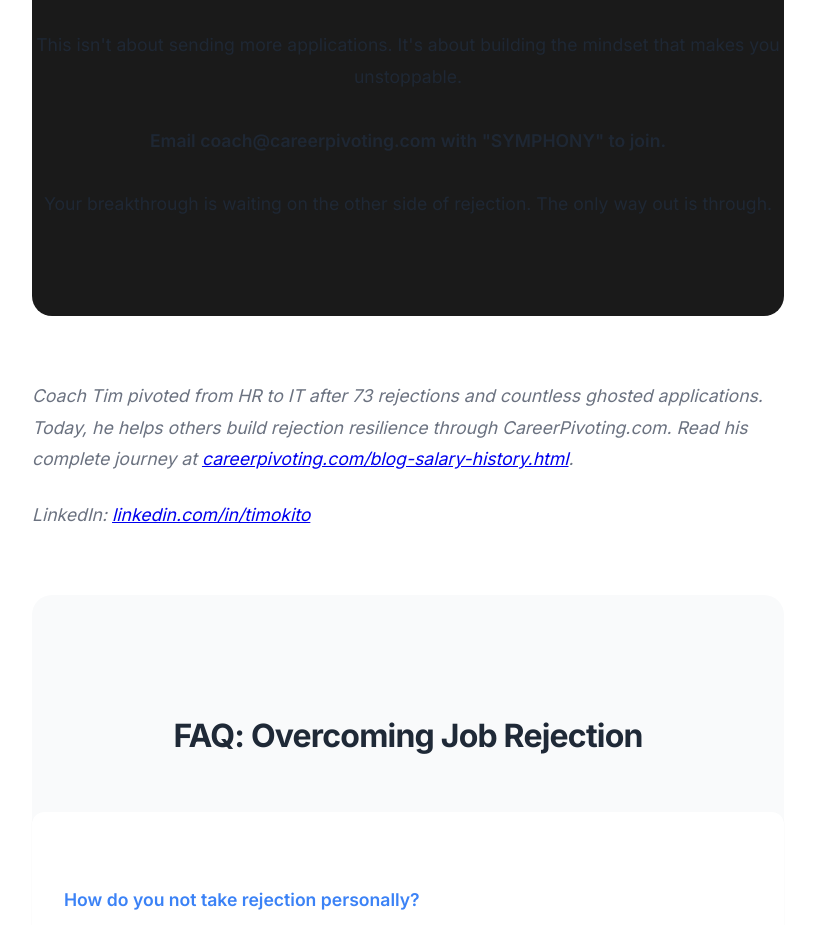
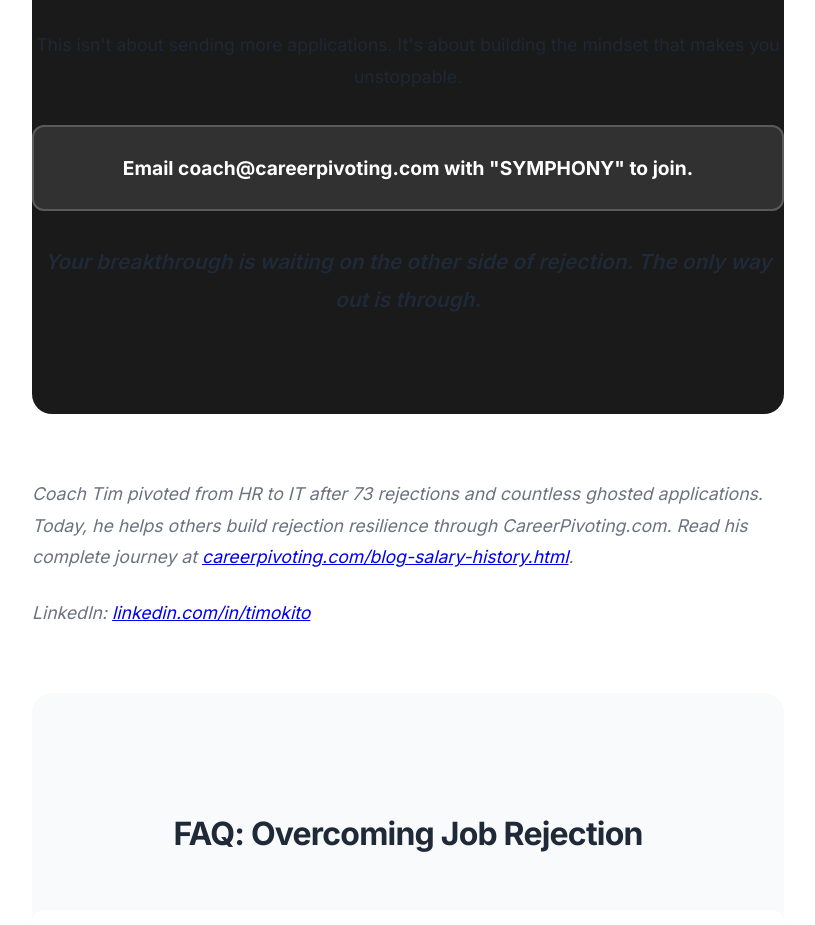
Before and after one commit to ptokito/https-careerpivoting.com-, a website: page blog-rejection-resilience.html in a window 1280 px wide. Shown: the part 6083-7008 px from the top of the page, without its empty margins (232-1047 px from the left). Drawn offline with Linux system fonts and the light colour scheme.

Commit message:
Improve CTA section styling in blog post - better email callout and closing statement formatting

```diff
--- a/blog-rejection-resilience.html
+++ b/blog-rejection-resilience.html
@@ -246,6 +246,29 @@
             font-size: 1.1rem;
             margin-bottom: 2rem;
             opacity: 0.9;
+        }
+
+        .cta-email {
+            background: rgba(255, 255, 255, 0.1);
+            border: 2px solid rgba(255, 255, 255, 0.2);
+            padding: 1.5rem;
+            border-radius: 12px;
+            margin: 2rem 0;
+            text-align: center;
+            font-size: 1.2rem;
+        }
+
+        .cta-email strong {
+            color: var(--bg-white);
+            font-weight: 700;
+        }
+
+        .cta-closing {
+            font-size: 1.3rem !important;
+            font-weight: 600 !important;
+            opacity: 1 !important;
+            margin-top: 2rem !important;
+            font-style: italic;
         }
 
         .btn {
@@ -525,8 +548,10 @@
                 <h2>Start Your Symphony Today</h2>
                 <p>I'm launching the 30-Day Rejection Resilience Challenge on September 1st. Together, we'll transform rejection from something that breaks us into something that builds us.</p>
                 <p>This isn't about sending more applications. It's about building the mindset that makes you unstoppable.</p>
-                <p><strong>Email coach@careerpivoting.com with "SYMPHONY" to join.</strong></p>
-                <p>Your breakthrough is waiting on the other side of rejection. The only way out is through.</p>
+                <div class="cta-email">
+                    <strong>Email coach@careerpivoting.com with "SYMPHONY" to join.</strong>
+                </div>
+                <p class="cta-closing">Your breakthrough is waiting on the other side of rejection. The only way out is through.</p>
             </div>
 
             <p><em>Coach Tim pivoted from HR to IT after 73 rejections and countless ghosted applications. Today, he helps others build rejection resilience through CareerPivoting.com. Read his complete journey at <a href="blog-salary-history.html">careerpivoting.com/blog-salary-history.html</a>.</em></p>
```
